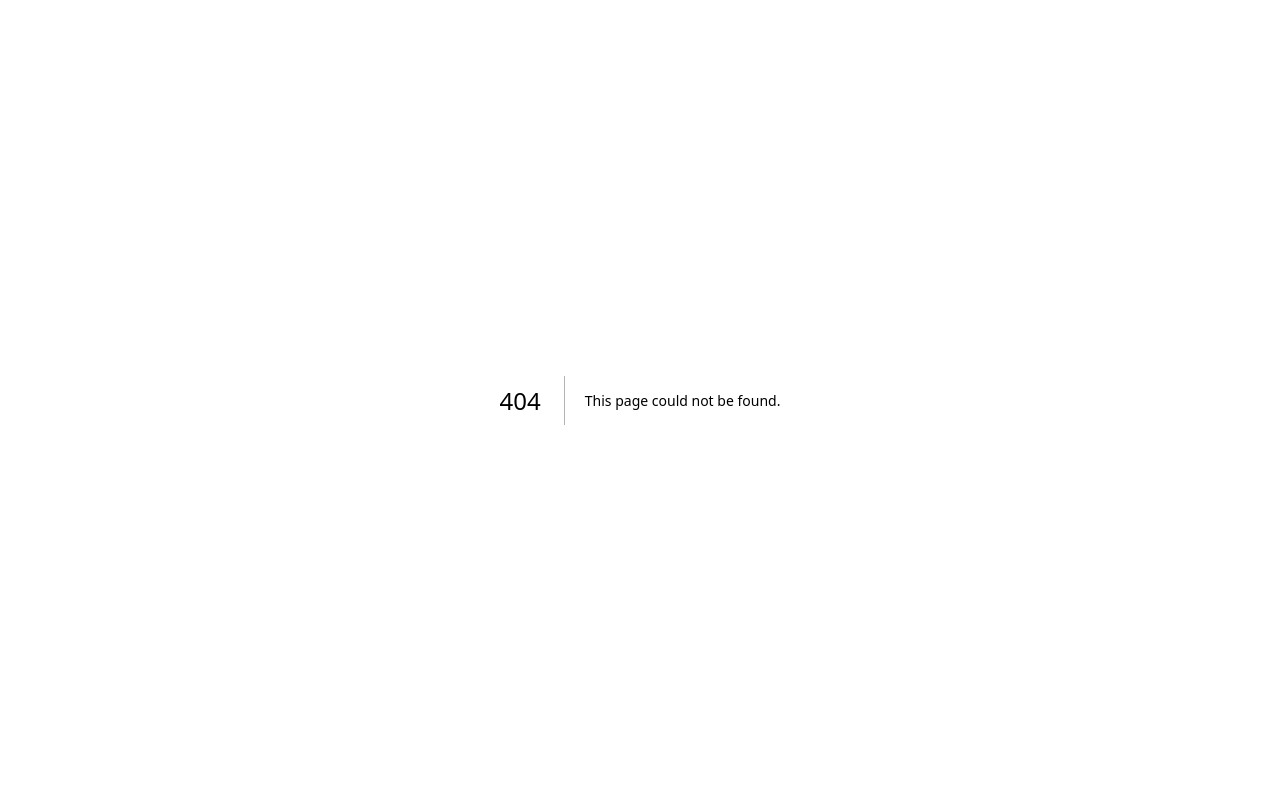
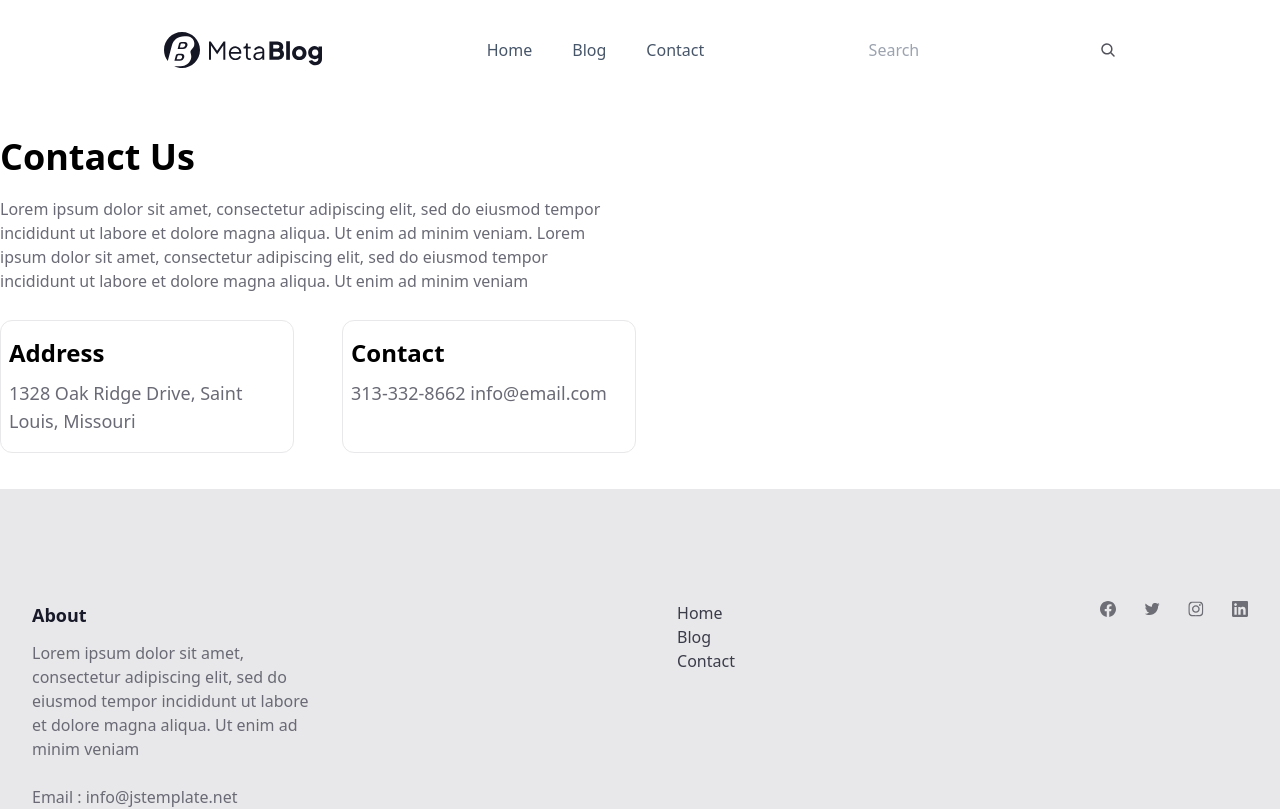
Before and after one commit to dukekaze/medialog, a Next.js app: page /contact in a window 1280 px wide. Before the commit this address had no page. Shown: the top 809 px of the page. Built offline with nearby package versions, Linux system fonts and the light colour scheme.

Commit message:
contact aa duusga

```diff
--- /dev/null
+++ b/src/components/layout.jsx
@@ -0,0 +1,15 @@
+import React from "react";
+import Navbar from "./navbar";
+import Footer from "./footer";
+
+const Layout = ({ children }) => {
+  return (
+    <>
+      <Navbar />
+      {children}
+      <Footer />
+    </>
+  );
+};
+
+export default Layout;
--- a/src/components/navbar.jsx
+++ b/src/components/navbar.jsx
@@ -1,3 +1,6 @@
+import React from "react";
+import Link from "next/link";
+
 const Navbar = () => {
   return (
     <div>
@@ -7,9 +10,15 @@ const Navbar = () => {
         </div>
         <div className="">
           <ul className="flex items-center gap-[40px] text-base font-normal text-slate-600">
-            <li>Home</li>
-            <li>Blog</li>
-            <li>Contact</li>
+            <li>
+              <Link href="/">Home</Link>
+            </li>
+            <li>
+              <Link href="/blog">Blog</Link>
+            </li>
+            <li>
+              <Link href="/contact">Contact</Link>
+            </li>
           </ul>
         </div>
         <div className="flex items-center">
--- a/src/components/single-post.jsx
+++ b/src/components/single-post.jsx
@@ -2,7 +2,7 @@ const SinglePost = () => {
   return (
     <div>
       <div>
-        <div className="w-[392px] h-[476px]">
+        <div className="w-[392px] h-[476px] border rounded-xl flex justify-center items-center flex-col ml-5 mt-5">
           <div className="w-[360px] h-[240px] bg-cover bg-center border ">
             <img
               className="w-[360px] h-[240px] rounded-md"
--- a/src/pages/_app.js
+++ b/src/pages/_app.js
@@ -1,5 +1,10 @@
 import "@/styles/globals.css";
+import Layout from "@/components/layout";
 
 export default function App({ Component, pageProps }) {
-  return <Component {...pageProps} />;
+  return (
+    <Layout>
+      <Component {...pageProps} />
+    </Layout>
+  );
 }
--- /dev/null
+++ b/src/pages/blog.jsx
@@ -0,0 +1,44 @@
+import React from "react";
+import SinglePost from "@/components/single-post";
+import LoadMore from "@/components/load-more";
+
+const Blog = () => {
+  return (
+    <div>
+      <div>
+        <div className="flex justify-center">
+          <div className="w-[1216px]">
+            <div className="text-2xl font-bold text-[#181A2A] mt-[100px]">
+              All Blog Post
+            </div>
+          </div>
+        </div>
+      </div>
+      <div className="flex flex-col items-center mt-8">
+        <div className="flex">
+          <SinglePost />
+          <SinglePost />
+          <SinglePost />
+        </div>
+        <div className="flex">
+          <SinglePost />
+          <SinglePost />
+          <SinglePost />
+        </div>
+        <div className="flex">
+          <SinglePost />
+          <SinglePost />
+          <SinglePost />
+        </div>
+        <div className="flex">
+          <SinglePost />
+          <SinglePost />
+          <SinglePost />
+        </div>
+      </div>
+      <LoadMore />
+    </div>
+  );
+};
+
+export default Blog;
--- /dev/null
+++ b/src/pages/contact.jsx
@@ -0,0 +1,49 @@
+import React from "react";
+
+const Contact = () => {
+  return (
+    <div>
+      <div>
+        <div>
+          <div>
+            <div className="w-[769px] h-[389px] flex flex-col justify-center ">
+              <div className="w-[624px] h-[163px]">
+                <h1 className="text-[#000000] font-semibold text-4xl">
+                  Contact Us
+                </h1>
+                <p className="text-[#696A75] font-normal text-base mt-5">
+                  Lorem ipsum dolor sit amet, consectetur adipiscing elit, sed
+                  do eiusmod tempor incididunt ut labore et dolore magna aliqua.
+                  Ut enim ad minim veniam. Lorem ipsum dolor sit amet,
+                  consectetur adipiscing elit, sed do eiusmod tempor incididunt
+                  ut labore et dolore magna aliqua. Ut enim ad minim veniam
+                </p>
+              </div>
+              <div className="flex mt-5">
+                <div className="w-[294px] h-[133px] border border-[#E8E8EA] rounded-xl">
+                  <h1 className="text-black text-2xl font-semibold mt-4 ml-2">
+                    Address
+                  </h1>
+                  <p className="text-[#696A75] text-lg mt-[10px] ml-2">
+                    1328 Oak Ridge Drive, Saint Louis, Missouri
+                  </p>
+                </div>
+                <div className="w-[294px] h-[133px] border border-[#E8E8EA] rounded-xl ml-12">
+                  <h1 className="text-black text-2xl font-semibold mt-4 ml-2">
+                    Contact
+                  </h1>
+                  <p className="text-[#696A75] text-lg mt-[10px] ml-2">
+                    313-332-8662 info@email.com
+                  </p>
+                </div>
+              </div>
+            </div>
+            <div></div>
+          </div>
+        </div>
+      </div>
+    </div>
+  );
+};
+
+export default Contact;
--- a/src/pages/index.jsx
+++ b/src/pages/index.jsx
@@ -13,12 +13,10 @@ const inter = Inter({ subsets: ["latin"] });
 export default function Home() {
   return (
     <main>
-      <Navbar />
       <Content />
       <Trending />
       <BlogPost />
       <LoadMore />
-      <Footer />
     </main>
   );
 }
```
